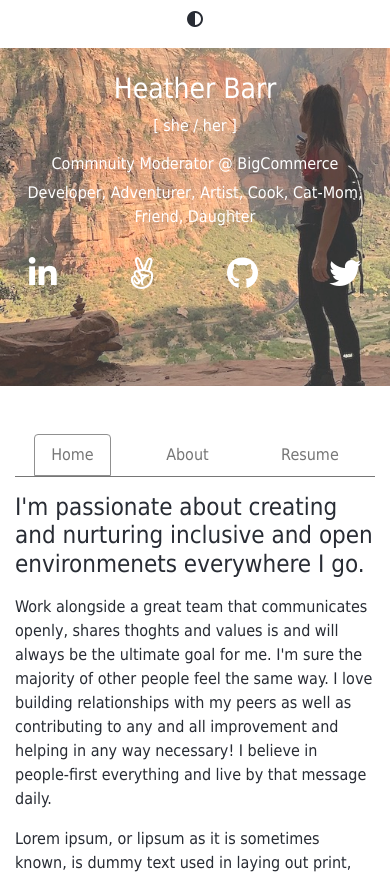
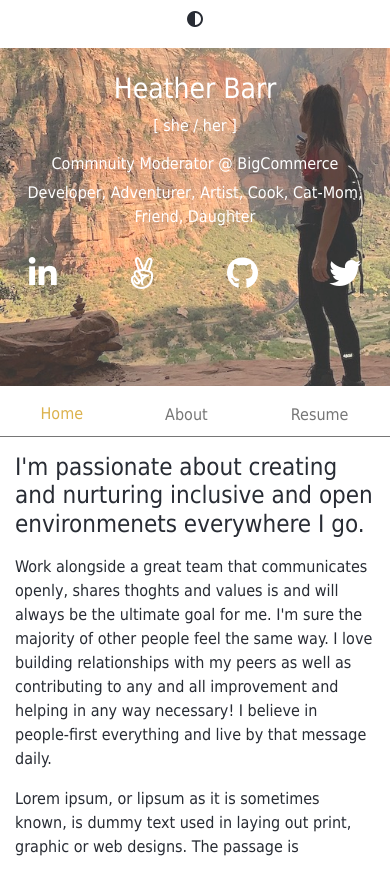
Before and after one commit to hnbarr/heatherbarr, a React (Create React App) app: page /Home in a window 390 px wide. Shown: the top 874 px of the page. Built offline with nearby package versions, Linux system fonts and the light colour scheme.

Commit message:
update to responsive scrolling & layout to always keep hero and bio in frame

```diff
--- a/src/App.js
+++ b/src/App.js
@@ -7,6 +7,7 @@ import Contact from './components/Contact';
 import Home from './components/Home';
 import Resume from './components/Resume';
 import About from './components/About';
+import NavTabs from './components/NavTabs';
 
 function App() {
   const [theme, setTheme] = useState('light');
@@ -30,6 +31,7 @@ function App() {
                 <Contact/>
               </div>
               <div className="col-12 col-md-6" id="activePane">
+                <NavTabs/>
                 <Switch>
                     <Route exact path='/' component={Home}></Route>
                     <Route path='/Home' component={Home}></Route>
@@ -39,7 +41,7 @@ function App() {
               </div>
           </div>
         </div>
-        <div className="d-md-none">
+        <div className="d-md-none" id="mobileAppView">
             <div className="row" id="mobileTopPane">
               <div className="col-12 col-md-6">
                 <div id="themeToggle">
@@ -50,13 +52,16 @@ function App() {
             </div>
             <div>
             <div className="row">
-                <div className="col-12 col-md-6" id="activePane">
+                <div className="col-12 col-md-6">
+                  <NavTabs/>
+                  <div className="activePane">
                     <Switch>
                         <Route exact path='/' component={Home}></Route>
                         <Route path='/Home' component={Home}></Route>
                         <Route path='/About' component={About}></Route>
                         <Route path='/Resume' component={Resume}></Route>
                     </Switch>
+                  </div>
                 </div>
             </div>
           </div>
--- a/src/components/About.js
+++ b/src/components/About.js
@@ -7,7 +7,7 @@ export default class About extends Component {
             <div className="container">
                 <div className="row">
                     <div className="col-12">
-                        <NavTabs/>
+                        {/* <NavTabs/> */}
                     </div>
                     <div className="col-12 my-3">
                         <p>
--- a/src/components/Contact.js
+++ b/src/components/Contact.js
@@ -28,7 +28,7 @@ export default class Contact extends Component {
 
     render() {
         return (
-            <div className="container h-100" id="contact">
+            <div className="container h-90" id="contact">
                 <div className="d-none d-sm-block my-md-5">
                     <div className="row d-flex justify-content-center align-items-center h-100">
                         <div className="col-6 col-md-12 text-center my-3" id="imageHolder" >
@@ -52,7 +52,7 @@ export default class Contact extends Component {
                     </div>
                 </div>
                 <div className="row d-sm-none">
-                    <div className="col-12 my-3 p-4 text-center mobileContactContent">
+                    <div className="col-12 mt-3 p-4 text-center mobileContactContent">
                         <h3>Heather Barr</h3>
                         <p>[ she / her ]</p>
                         <div>
--- a/src/components/Home.js
+++ b/src/components/Home.js
@@ -7,7 +7,7 @@ export default class Home extends Component {
             <div className="container">
                 <div className="row">
                     <div className="col-12">
-                        <NavTabs/>
+                        {/* <NavTabs/> */}
                     </div>
                     <h4 className="col-12 my-3">
                         I'm passionate about creating and nurturing inclusive and open environmenets everywhere I go.
--- a/src/components/Resume.js
+++ b/src/components/Resume.js
@@ -7,7 +7,7 @@ export default class Resume extends Component {
             <div className="container">
                 <div className="row">
                     <div className="col-12">
-                        <NavTabs/>
+                        {/* <NavTabs/> */}
                     </div>
                     <div className="col-12 my-3">
                         <p>
--- a/src/main.css
+++ b/src/main.css
@@ -51,7 +51,7 @@ ul.navtabsMobile li.nav-item .active {
 }
 
 #mobileTopPane {
-  margin-bottom: 2rem;
+  margin-bottom: .5rem;
 }
 
 .overlay {
@@ -118,20 +118,27 @@ ul.navtabsMobile li.nav-item .active {
   height: 80vh;
 }
 
+#mobileAppView .activePane {
+  max-height: 50vh;
+  overflow-y: scroll;
+}
+
 .nav-tabs {
   border-bottom: 1px solid #767676 !important;
 }
 
 .nav-tabs a {
   color: #767676 !important;
+  border: none;
 }
 
 .nav-tabs .nav-item a:hover {
-  border-color: #909090 !important;
+  border: none !important;
 }
 
 .nav-tabs .nav-link.active {
   background-color: transparent !important;
-  border-color: #909090 !important;
+  border: none !important;
+  color: #DCB24D !important;
 }
 /*# sourceMappingURL=main.css.map */
--- a/src/main.scss
+++ b/src/main.scss
@@ -51,7 +51,7 @@ ul.navtabsMobile {
     }
 }
 #mobileTopPane {
-    margin-bottom: 2rem;
+    margin-bottom: .5rem;
 }
 
 .overlay {
@@ -116,18 +116,24 @@ ul.navtabsMobile {
 #desktopContact {
     height: 80vh;
 }
+
+#mobileAppView .activePane  {
+    max-height: 50vh;
+    overflow-y: scroll;
+}
 // overwriting bootstrap nav-tabs
 .nav-tabs {
     border-bottom: 1px solid $universalGrey !important;
     a {
         color: $universalGrey !important;
+        border: none;
     }
     .nav-item a:hover {
-        border-color: lighten($universalGrey, 10%) !important;
+        border: none !important;
     }
     .nav-link.active {
-        // color: $universalGrey !important;
         background-color: transparent !important;
-        border-color: lighten($universalGrey, 10%) !important;
+        border: none !important;
+        color: $universalYellow !important;
     }
 }
```
Also changed, not shown: 1 other file (tests, documents, lock files or other folders).
